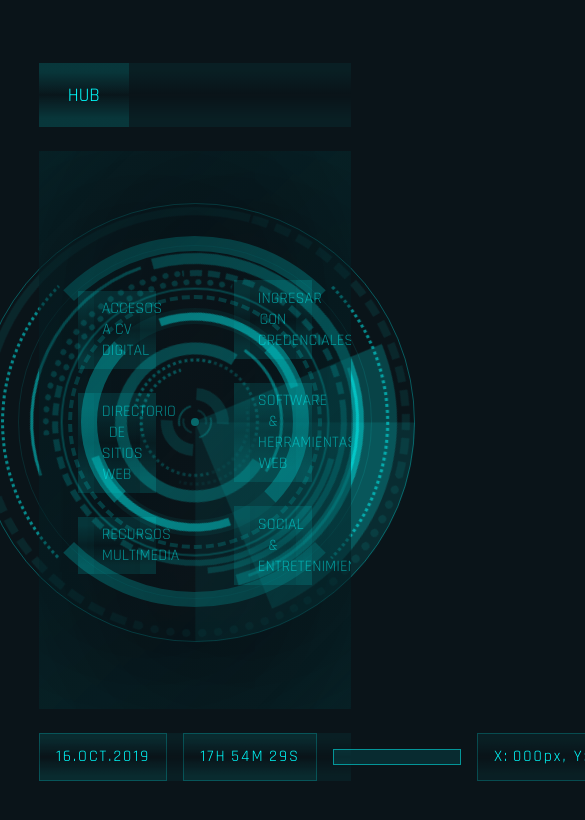
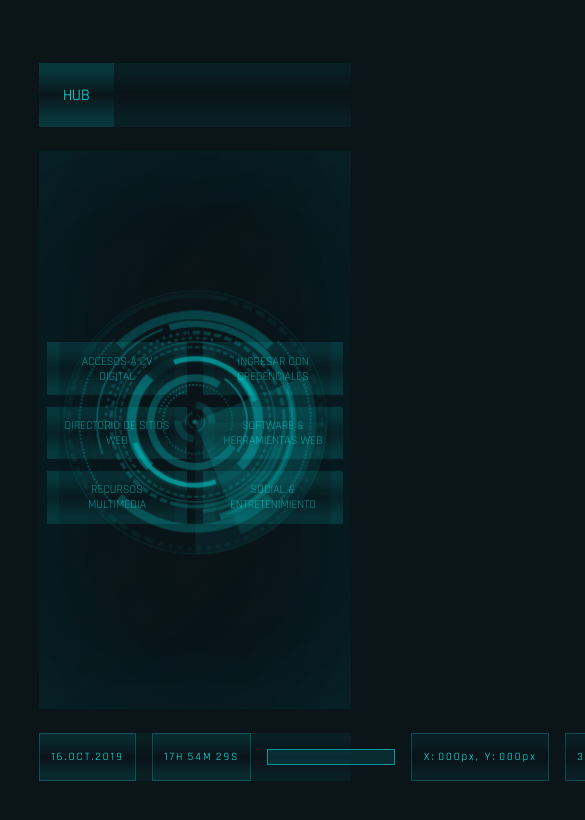
Before and after one commit to artcvdigital/hub, a plain HTML site: page index.html in a window 390 px wide. Shown: the top 820 px of the page, 585 px wide, since content can reach past the window. Drawn offline with Linux system fonts and the light colour scheme.

Commit message:
media queries

```diff
--- a/scripts/index.js
+++ b/scripts/index.js
@@ -57,6 +57,9 @@
 		subRingsWrapper.style = 'display: block; transform: scale(.5,.5); transition: .6s ease-in-out;';
 		fraction[0].style = 'display: grid; transform: scale(.6,.6); transition: .6s ease-in-out;';
 		fraction[1].style = 'display: grid;';
+		setTimeout(()=>{
+			d.getElementById('f-nd').focus();
+		}, 1000);
 		ndactive = true;
 	};
 
@@ -235,6 +238,10 @@
 		window.addEventListener('mousemove', ()=>{
 			cz();
 		});
+		window.addEventListener('resize', ()=>{
+			d.getElementsByClassName('screen-res')[0].innerHTML = window.innerWidth;
+			d.getElementsByClassName('screen-res')[1].innerHTML = window.innerHeight;
+		});
 	};
 
 // events
--- a/style/index.css
+++ b/style/index.css
@@ -7,6 +7,7 @@
 }
 ::-webkit-scrollbar{
 	width: 6px;
+	height: 3px;
 	background: rgb(5,15,20);
 	border-radius: 2px;
 }
@@ -356,3 +357,42 @@ html{
 .print-coords{
 	margin-left: .25em;
 }
+@media all and (max-width: 1080px){
+	#rings-wrapper{
+		transform: scale(.7,.7);
+	}
+	.flex-fraction div{
+		width: 100%;
+		margin: 9%;
+	}
+	.panel-general-link{
+		width: 100%;
+		margin: 2em 0 .5em;
+		padding: 8% 5%;
+		color: rgba(0,255,255,.5);
+		font-size: .9em;
+	}
+	.h3-footer-title{
+		font-size: .7em;
+	}
+}
+@media all and (max-width: 768px){
+	#rings-wrapper{
+		transform: scale(.6,.6);
+	}
+	#grid-title-bar{
+		overflow-x: auto;
+	}
+	.x-h1{
+		font-size: 1em;
+		word-break: keep-all;
+	}
+	.flex-fraction div{
+		margin: 5%;
+	}
+	.panel-general-link{
+		margin: 1em 0 .5em;
+		padding: 8% 4%;
+		font-size: .75em;
+	}
+}
```
